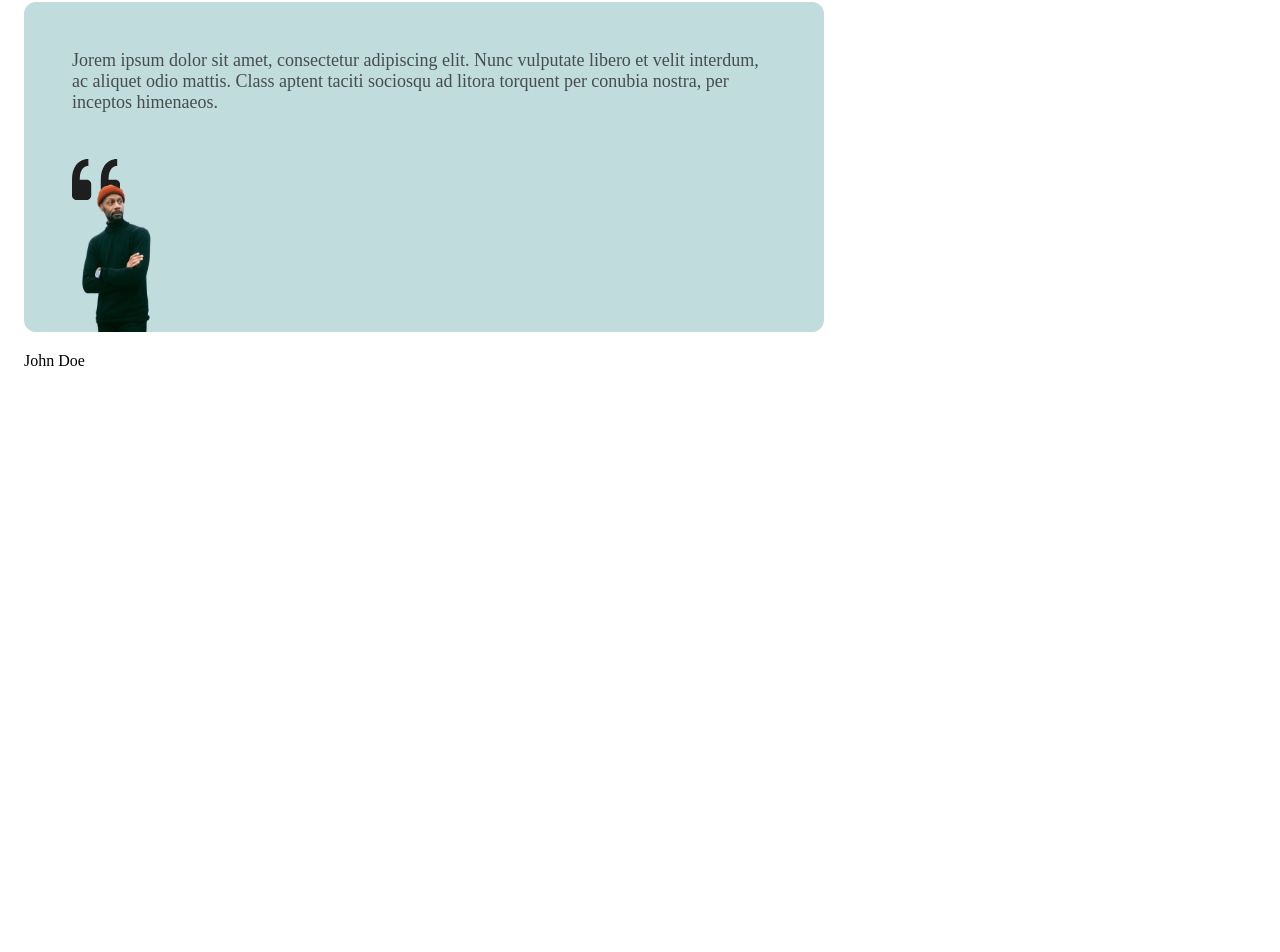
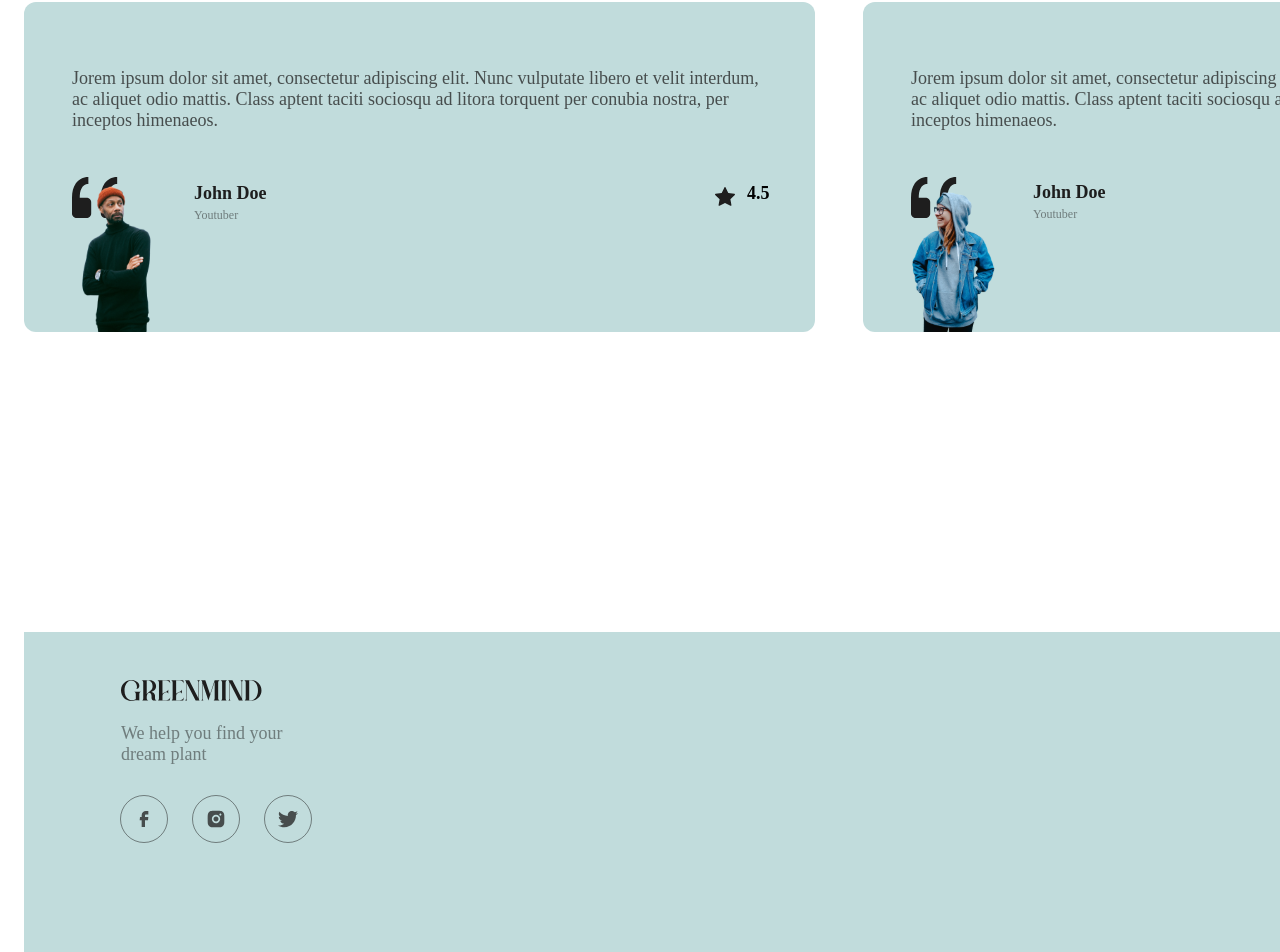
Before and after one commit to mahmudovb10/Green-Mind, a React (Vite) app: page / in a window 1280 px wide. Shown: the part 3257-4209 px from the top of the page. Before the commit the page ends 3627 px from the top, so only its background shows below. Built offline with nearby package versions, Linux system fonts and the light colour scheme; a web font is replaced by a local one.

Commit message:
Project done

```diff
--- a/package.json
+++ b/package.json
@@ -11,7 +11,8 @@
   },
   "dependencies": {
     "react": "^19.1.0",
-    "react-dom": "^19.1.0"
+    "react-dom": "^19.1.0",
+    "react-router-dom": "^7.10.1"
   },
   "devDependencies": {
     "@eslint/js": "^9.30.1",
--- a/src/App.jsx
+++ b/src/App.jsx
@@ -1,3 +1,5 @@
+import { Link } from "react-router-dom";
+
 function App() {
   return (
     <div className="container">
@@ -193,12 +195,13 @@ function App() {
       <footer className="footer">
         <div className="footer__comments">
           <h2 className="footer__title">What customers say about GREEMIND?</h2>
+          <div className="two__comment">
             <div className="comment john__male">
               <p className="john__male__comm">
                 Jorem ipsum dolor sit amet, consectetur adipiscing elit. Nunc
-              vulputate libero et velit interdum, ac aliquet odio mattis. Class
-              aptent taciti sociosqu ad litora torquent per conubia nostra, per
-              inceptos himenaeos.
+                vulputate libero et velit interdum, ac aliquet odio mattis.
+                Class aptent taciti sociosqu ad litora torquent per conubia
+                nostra, per inceptos himenaeos.
               </p>
               <img
                 className="people__vector"
@@ -207,7 +210,67 @@ function App() {
               />
               <img className="john__img" src="/images/johnMale.svg" alt="" />
               <p className="name john__male__name">John Doe</p>
+              <p className="work john__male__worker">Youtuber</p>
+              <div className="comment__rate">
+                <img className="star__img" src="/images/star.svg" alt="" />
+                <span className="rate star__rate">4.5</span>
               </div>
+            </div>
+            <div className="comment john__famele">
+              <p className="john__male__comm">
+                Jorem ipsum dolor sit amet, consectetur adipiscing elit. Nunc
+                vulputate libero et velit interdum, ac aliquet odio mattis.
+                Class aptent taciti sociosqu ad litora torquent per conubia
+                nostra, per inceptos himenaeos.
+              </p>
+              <img
+                className="people__vector"
+                src="/images/peopleVector.svg"
+                alt=""
+              />
+              <img
+                className="john__img john__famele__img"
+                src="/images/johnFamele.svg"
+                alt=""
+              />
+              <p className="name john__male__name">John Doe</p>
+              <p className="work john__male__worker">Youtuber</p>
+              <div className="comment__rate">
+                <img className="star__img" src="/images/star.svg" alt="" />
+                <span className="rate star__rate">4.5</span>
+              </div>
+            </div>
+          </div>
+        </div>
+        <div className="footer__main">
+          <img className="footer__logo" src="/images/logo.svg" alt="" />
+          <p className="footer__logo__desc">
+            We help you find your dream plant
+          </p>
+          <div className="footer__social">
+            <a href="#">
+              {" "}
+              <img
+                className="footer__facebook"
+                src="/images/facebook.svg"
+                alt=""
+              />
+            </a>
+            <a href="#">
+              <img
+                className="footer__insta"
+                src="/images/instagram.svg"
+                alt=""
+              />
+            </a>
+            <a href="#">
+              {" "}
+              <img className="footer__twit" src="/images/twitter.svg" alt="" />
+            </a>
+          </div>
+          <p className="footer__desc">
+            2023 all Right Reserved Term of use GREENMIND
+          </p>
         </div>
       </footer>
     </div>
--- a/src/index.css
+++ b/src/index.css
@@ -570,9 +570,6 @@ main {
   background-color: var(--primary-rgb);
 }
 
-.john__male {
-}
-
 .john__male__comm {
   width: 704px;
   height: 81px;
@@ -591,7 +588,97 @@ main {
 }
 
 .john__img {
-  margin-top: -76px;
+  margin-top: -92px;
   padding-left: 21px;
   padding-right: 620px;
 }
+
+.name {
+  width: 86px;
+  height: 27px;
+  font-family: "Poppins";
+  font-weight: 700;
+  font-size: 18px;
+  color: var(--primary-black);
+  margin-top: -155px;
+  padding-left: 170px;
+}
+
+.work {
+  width: 56px;
+  height: 18px;
+  font-family: "Poppins";
+  font-weight: 500;
+  font-size: 12px;
+  color: var(--four-black);
+}
+
+.john__male__worker {
+  padding-left: 170px;
+  margin-top: -20px;
+}
+
+.comment__rate {
+  display: flex;
+  gap: 12px;
+  padding-left: 691px;
+  margin-top: -55px;
+}
+
+.rate {
+  width: 29px;
+  height: 27px;
+  font-family: "Poppins";
+  font-weight: 700;
+  font-size: 18px;
+  color: var(--average-black);
+}
+
+.john__famele__img {
+  margin-top: -80.5px;
+}
+
+.two__comment {
+  display: flex;
+  overflow-x: auto;
+  gap: 48px;
+}
+
+.footer__main {
+  width: 1440px;
+  height: 400px;
+  background-color: var(--primary-rgb);
+  margin-top: 300px;
+}
+
+.footer__logo {
+  padding-top: 48px;
+  padding-left: 97px;
+}
+
+.footer__logo__desc {
+  width: 189px;
+  height: 54px;
+  font-family: "Poppins";
+  font-weight: 500;
+  font-size: 18px;
+  color: var(--four-black);
+  padding-left: 97px;
+}
+
+.footer__social {
+  display: flex;
+  gap: 24px;
+  padding-left: 96px;
+}
+
+.footer__desc {
+  width: 429px;
+  height: 27px;
+  font-family: "Poppins";
+  font-weight: 500;
+  font-size: 18px;
+  color: var(--four-black);
+  padding-top: 98px;
+  padding-left: 97px;
+}
--- a/src/main.jsx
+++ b/src/main.jsx
@@ -1,5 +1,10 @@
 import { createRoot } from "react-dom/client";
 import "./index.css";
 import App from "./App.jsx";
+import { BrowserRouter } from "react-router-dom";
 
-createRoot(document.getElementById("root")).render(<App />);
+createRoot(document.getElementById("root")).render(
+  <BrowserRouter>
+    <App />
+  </BrowserRouter>
+);
```
Also changed, not shown: 1 other file (tests, documents, lock files or other folders). Lines whose indentation alone changed are shown as unchanged.
